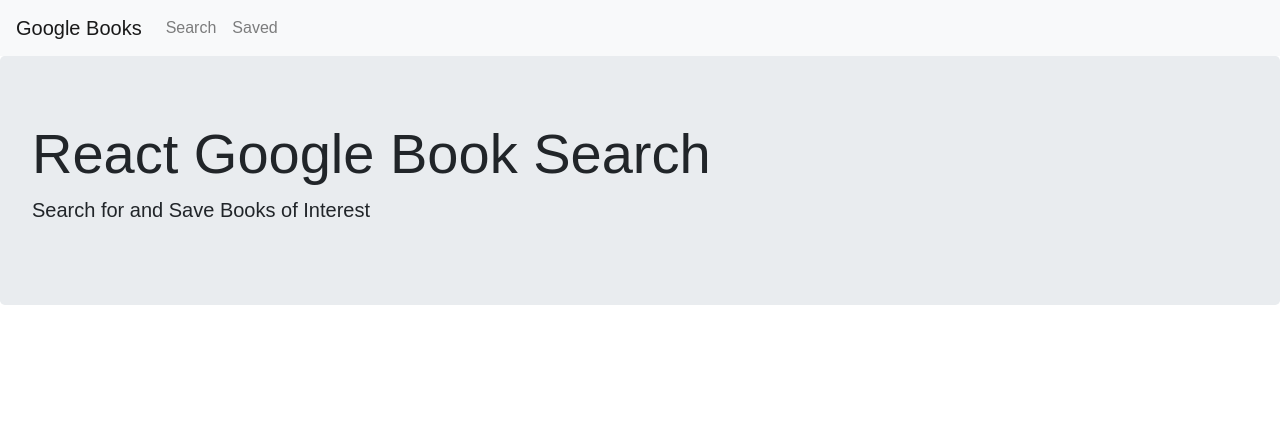
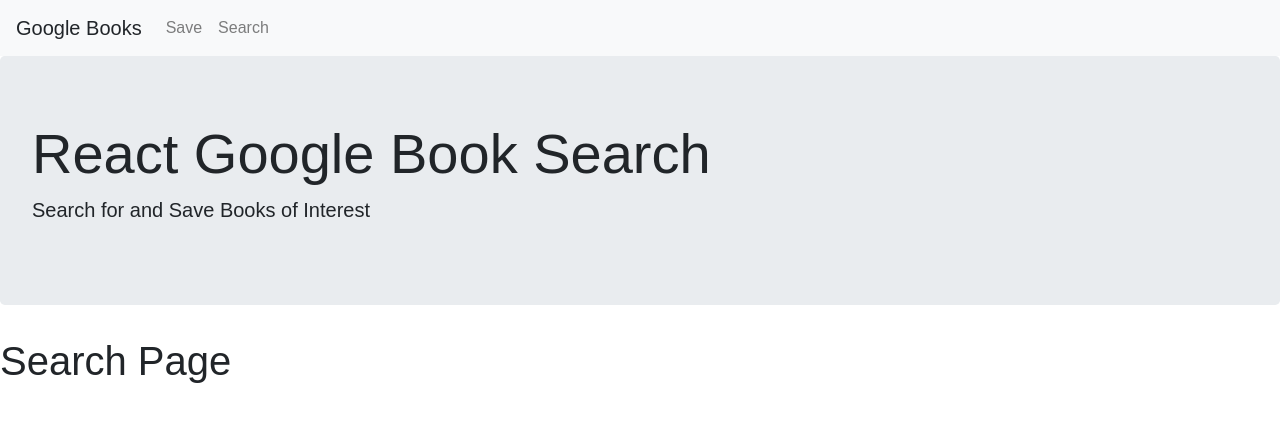
Before and after one commit to dmryan711/BookStore, a React (Create React App) app in the folder client/: page /search in a window 1280 px wide. Shown: the top 422 px of the page. Built offline with nearby package versions, Linux system fonts and the light colour scheme.

Commit message:
Browser router (#4)
* Added browser router with all pages

* Added browser router with all pages

```diff
--- a/client/package.json
+++ b/client/package.json
@@ -7,6 +7,7 @@
   "dependencies": {
     "react": "^16.6.3",
     "react-dom": "^16.6.3",
+    "react-router-dom": "^5.0.1",
     "react-scripts": "^2.1.1"
   },
   "scripts": {
--- a/client/src/App.js
+++ b/client/src/App.js
@@ -1,17 +1,20 @@
 import React, { Component } from "react";
-import logo from "./logo.svg";
+import {Route, Switch, Redirect} from "react-router-dom";
 import "./App.css";
-import NavBar from "./component/NavBar";
-import Jumbo from "./component/Jumbotron";
+import ErrorPage from "./pages/Error";
+import SavedPage from  "./pages/Saved";
+import SearchPage from  "./pages/Search";
+
 
 class App extends Component {
   render() {
     return (
-      <div>
-        <NavBar/>
-        <Jumbo />
-
-      </div>
+      <Switch>
+        <Route exact path="/saved" component={SavedPage} />
+        <Route exact path="/search" component={SearchPage} />
+        <Redirect from='/' to='/saved'/>
+        <Route component ={ErrorPage} />
+      </Switch>
 
     );
   }
--- a/client/src/component/Jumbotron.js
+++ b/client/src/component/Jumbotron.js
@@ -3,9 +3,9 @@
 // Depending on the current path, this component sets the "active" class on the appropriate navigation link item
 function Jumbotron() {
   return (
-    <div class="jumbotron">
-        <h1 class="display-4">React Google Book Search</h1>
-        <p class="lead">Search for and Save Books of Interest</p>
+    <div className="jumbotron">
+        <h1 className="display-4">React Google Book Search</h1>
+        <p className="lead">Search for and Save Books of Interest</p>
   </div>
 
 
--- a/client/src/component/NavBar.js
+++ b/client/src/component/NavBar.js
@@ -1,17 +1,19 @@
 import React from "react";
+import {Link} from "react-router-dom";
 
 // Depending on the current path, this component sets the "active" class on the appropriate navigation link item
 function Navbar() {
   return (
-<nav class="navbar navbar-expand-lg navbar-light bg-light">
-  <a class="navbar-brand" href="#">Google Books</a>
-  <button class="navbar-toggler" type="button" data-toggle="collapse" data-target="#navbarNavAltMarkup" aria-controls="navbarNavAltMarkup" aria-expanded="false" aria-label="Toggle navigation">
-    <span class="navbar-toggler-icon"></span>
+<nav className="navbar navbar-expand-lg navbar-light bg-light">
+  <a className="navbar-brand">Google Books</a>
+  <button className="navbar-toggler" type="button" data-toggle="collapse" data-target="#navbarNavAltMarkup" aria-controls="navbarNavAltMarkup" aria-expanded="false" aria-label="Toggle navigation">
+    <span className="navbar-toggler-icon"></span>
   </button>
-  <div class="collapse navbar-collapse" id="navbarNavAltMarkup">
-    <div class="navbar-nav">
-      <a class="nav-item nav-link" href="#">Search</a>
-      <a class="nav-item nav-link" href="#">Saved</a>
+  <div className="collapse navbar-collapse" id="navbarNavAltMarkup">
+    <div className="navbar-nav">
+        <Link className="nav-item nav-link" to="/saved">Save</Link>
+        <Link className="nav-item nav-link" to="/search">Search</Link>
+
     </div>
   </div>
 </nav>
--- a/client/src/index.js
+++ b/client/src/index.js
@@ -1,8 +1,15 @@
 import React from "react";
 import ReactDOM from "react-dom";
+import { BrowserRouter } from 'react-router-dom';
 import "./index.css";
 import App from "./App";
 import registerServiceWorker from "./registerServiceWorker";
 
-ReactDOM.render(<App />, document.getElementById("root"));
+ReactDOM.render(
+    <BrowserRouter>
+        <App />
+    </BrowserRouter>
+
+
+, document.getElementById("root"));
 registerServiceWorker();
--- /dev/null
+++ b/client/src/pages/Error.js
@@ -0,0 +1,19 @@
+import React from "react";
+import Nav from "../component/NavBar";
+
+// Depending on the current path, this component sets the "active" class on the appropriate navigation link item
+function ErrorPage() {
+  return (
+    <div>
+        <Nav/>
+        <h1>YOU FOUND THE SECRET PAGE!</h1>
+        <p>Just kidding this is a single page React application, so if anything you just found a secret component....</p>
+        <p>But,alas, you did not, this is an error,click on a link above to get back to where you were intended to go</p>
+    </div>
+
+
+
+  );
+}
+
+export default ErrorPage;
--- /dev/null
+++ b/client/src/pages/Saved.js
@@ -0,0 +1,20 @@
+import React from "react";
+import Nav from "../component/NavBar";
+import Jumbotron from "../component/Jumbotron";
+
+// Depending on the current path, this component sets the "active" class on the appropriate navigation link item
+function SavedPage() {
+  return (
+      <div>
+        <Nav/>
+        <Jumbotron/>
+        <h1>Saved Page</h1>
+
+      </div>
+
+
+
+  );
+}
+
+export default SavedPage;
--- /dev/null
+++ b/client/src/pages/Search.js
@@ -0,0 +1,19 @@
+import React from "react";
+import Nav from "../component/NavBar";
+import Jumbotron from "../component/Jumbotron";
+
+// Depending on the current path, this component sets the "active" class on the appropriate navigation link item
+function SearchPage() {
+  return (
+      <div>
+        <Nav/>
+        <Jumbotron/>
+        <h1>Search Page</h1>
+      </div>
+
+
+
+  );
+}
+
+export default SearchPage;
--- a/package.json
+++ b/package.json
@@ -19,6 +19,7 @@
     "nodemon": "^1.18.7"
   },
   "dependencies": {
+    "axios": "^0.19.0",
     "express": "^4.16.3",
     "if-env": "^1.0.4",
     "mongoose": "^5.5.14"
```
Also changed, not shown: 2 other files (tests, documents, lock files or other folders).
